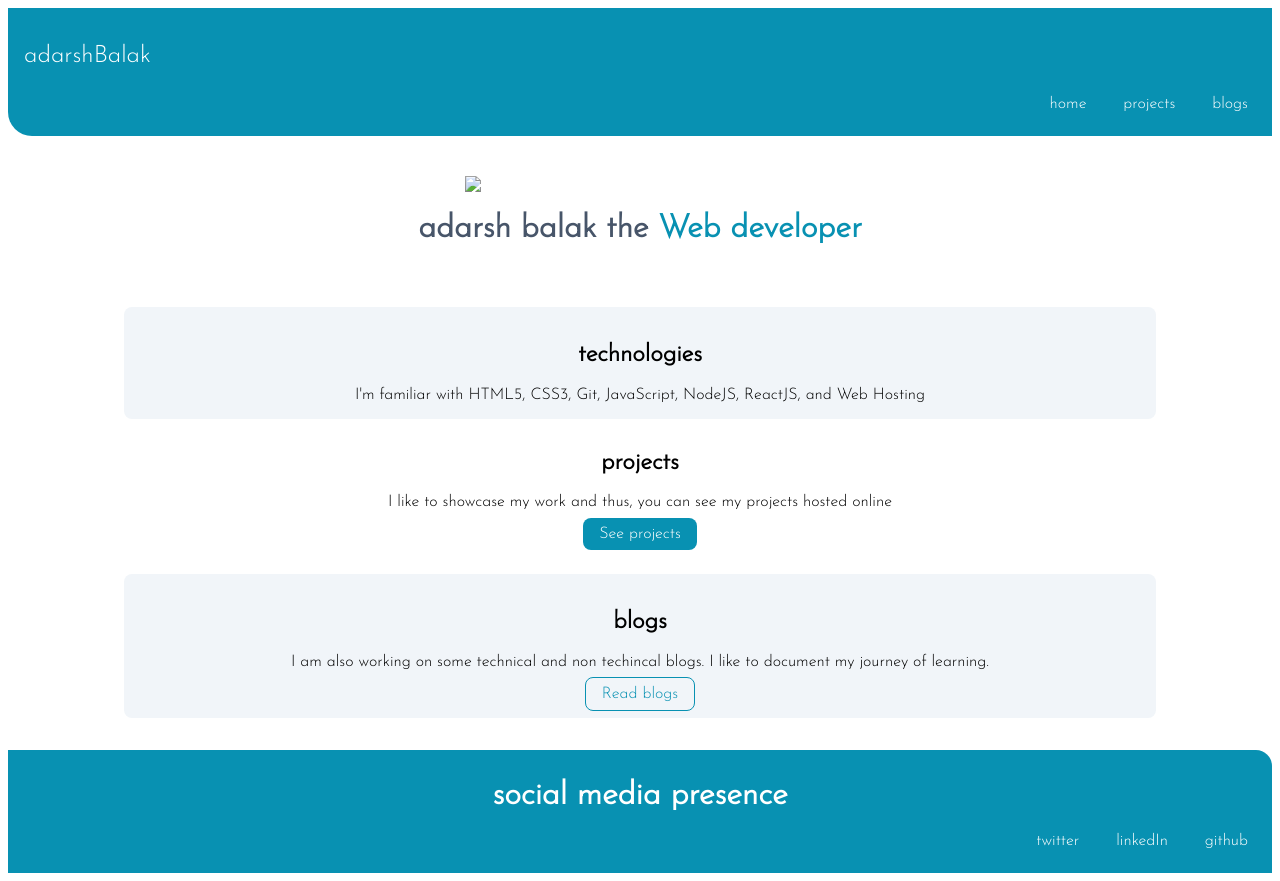
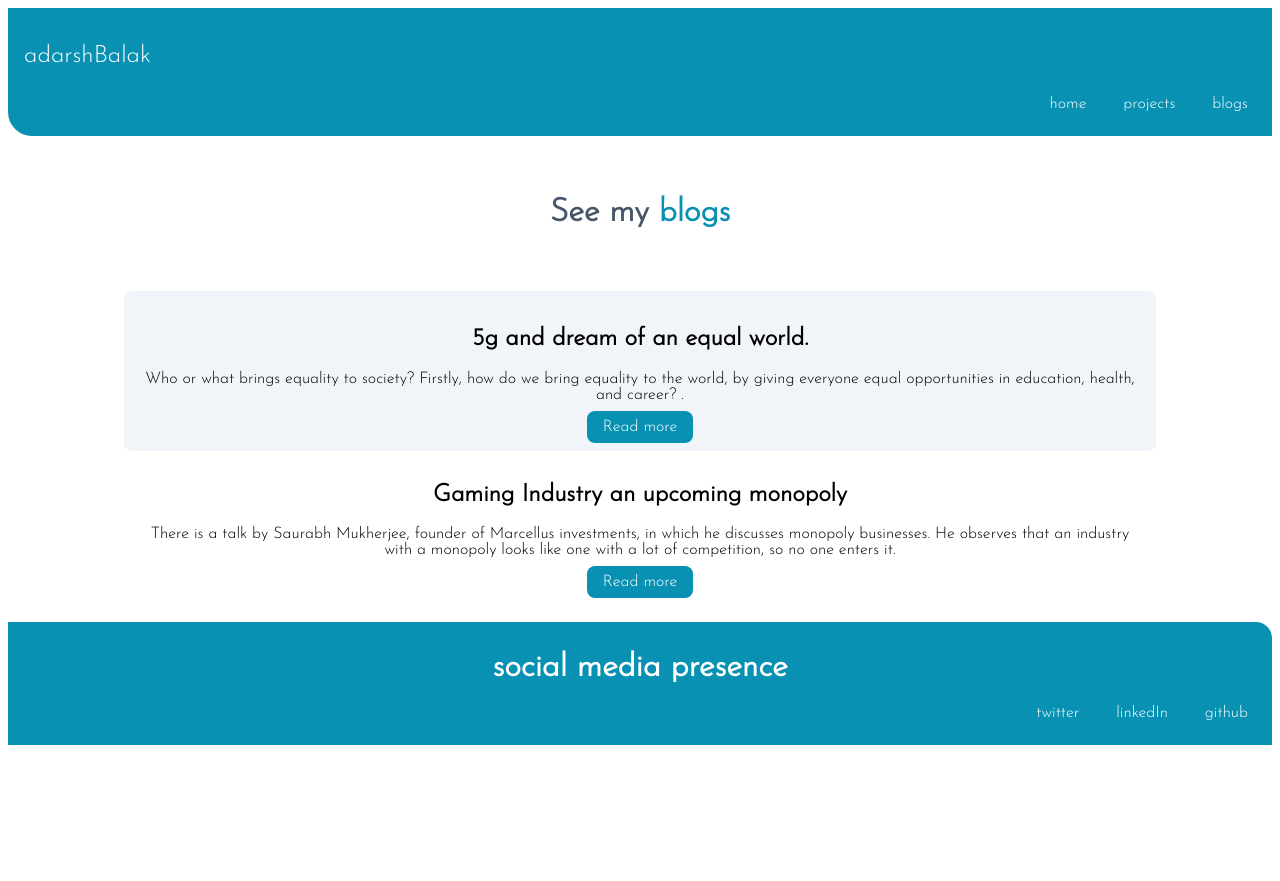
Before and after one commit to aaditya-dhote/Mark-5, a plain HTML site: page index.html in a window 1280 px wide. After the commit the page ends 800 px from the top, so only its background shows below. Drawn offline with Linux system fonts and the light colour scheme.

Commit message:
docs: edited

```diff
--- a/index.html
+++ b/index.html
@@ -4,8 +4,8 @@
     <meta charset="UTF-8">
     <meta http-equiv="X-UA-Compatible" content="IE=edge">
     <meta name="viewport" content="width=device-width, initial-scale=1.0">
-    <title>Adarsh Balak</title>
-    <link href="styles.css" rel="stylesheet">
+    <title>blogs5</title>
+    <link rel="stylesheet" href="styles.css">
 </head>
 <body>
     <nav class="hero hero-nav container ">
@@ -21,26 +21,27 @@
         </nav>
 
         <header class="head margin">
-            <img class="head-img" src = "contents/hero.svg">
-            <h1 class="head-txt">adarsh balak the <span class="head-hl">Web developer</span></h1>
+
+            <h1 class="head-txt">See my <span class="head-hl"> blogs</span></h1>
         </header>
 
         <section class="technologies container-center margin">
-            <h2 class="tech-head">technologies</h2>
-        <div >I'm familiar with HTML5, CSS3, Git, JavaScript, NodeJS, ReactJS, and Web Hosting </div>
+            <h2>5g and dream of an equal world.</h2>
+            <p>Who or what brings equality to society?
+            Firstly, how do we bring equality to the world, by giving everyone equal opportunities in education, health, and career? . </p>
+            <a class="link-primary" href = "https://dev.to/aadityadhote/5g-and-dream-of-an-equal-world-l5f">Read more</a>
+
         </section>
 
+
         <section class="container-center margin ">
-            <h2 class="tech-head">projects</h2>
-            <p>I like to showcase my work and thus, you can see my projects hosted online</p>
-            <a class="link-primary" href = "/projects.html">See projects</a>
+            <h2 class="tech-head">Gaming Industry an upcoming monopoly</h2>
+            <p>There is a talk by Saurabh Mukherjee, founder of Marcellus investments, in which he discusses monopoly businesses. He observes that an industry with a monopoly looks like one with a lot of competition, so no one enters it. </p>
+            <a class="link-primary" href = "https://dev.to/aadityadhote/gaming-industry-an-upcoming-monopoly-oij">Read more</a>
+
         </section>
 
-        <section class="technologies container-center margin">
-            <h2>blogs</h2>
-            <p>I am also working on some technical and non techincal blogs. I like to document my journey of learning. </p>
-            <a class="link-secondary" href="/blogs.html">Read blogs</a>
-        </section>
+
 
         <footer class="hero hero-footer margin tech-head " >
             <h1 >
@@ -53,5 +54,7 @@
             </ul>
 
         </footer>
+
+
 </body>
 </html>
```
